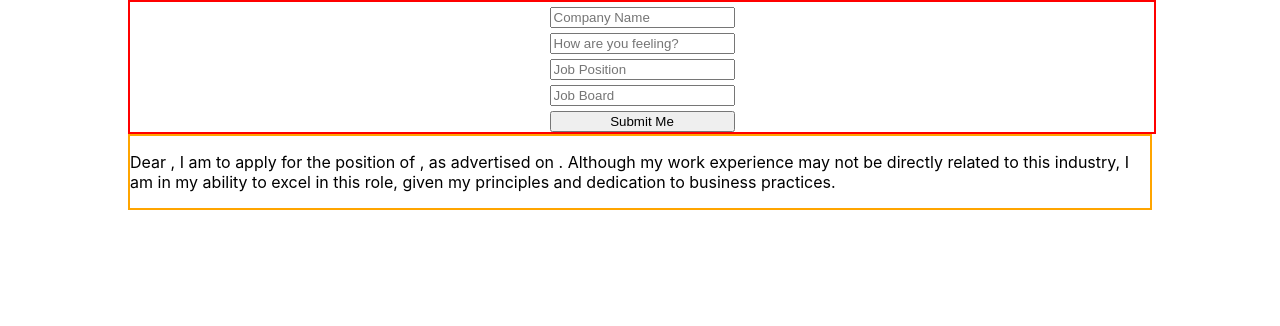
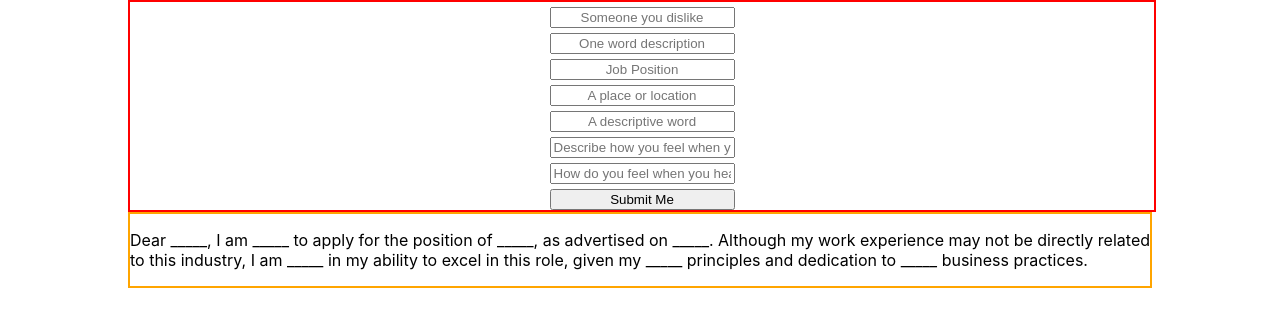
Before and after one commit to cover-letter-mad-libs/cover-letter-mad-libs, a React (Create React App) app: page / in a window 1280 px wide. Shown: the top 326 px of the page. Built offline with nearby package versions, Linux system fonts and the light colour scheme.

Commit message:
multiple adjective inputs added to correlate to multiple spots in the text output

```diff
--- a/src/App.css
+++ b/src/App.css
@@ -7,6 +7,7 @@
 
 .user-inputs {
   width: 100%;
+  height: 25%;
   display: flex;
   flex-direction: column;
   align-items: center;
@@ -24,6 +25,7 @@
   display: flex;
   flex-direction: column;
   margin-top: 5px;
+  text-align: center;
 }
 
 .user-inputs form button {
--- a/src/App.js
+++ b/src/App.js
@@ -3,25 +3,41 @@ import CoverLetter from "./CoverLetter";
 import { useState } from "react";
 
 function App() {
-  const [companyName, setCompanyName] = useState("");
+  const [companyName, setCompanyName] = useState("_____");
   const [userCompanyName, setUserCompanyName] = useState("");
 
-  const [adjective, setAdjective] = useState("");
+  const [adjective, setAdjective] = useState(['_____', '_____', '_____', '_____']);
   const [userAdjective, setUserAdjective] = useState("");
 
-  const [jobPosition, setJobPosition] = useState("");
+  const [jobPosition, setJobPosition] = useState("_____");
   const [userJobPosition, setUserJobPosition] = useState("");
 
-  const [place, setPlace] = useState("");
+  const [place, setPlace] = useState("_____");
   const [userPlace, setUserPlace] = useState("");
+
+  const [userAdjectiveTwo, setUserAdjectiveTwo] = useState("");
+  const [userAdjectiveThree, setUserAdjectiveThree] = useState("");
+  const [userAdjectiveFour, setUserAdjectiveFour] = useState("");
+
+  let adjectiveList = [];
 
   function handleSubmit(e) {
     e.preventDefault();
     setCompanyName(userCompanyName);
     setUserCompanyName("");
 
-    setAdjective(userAdjective);
+    adjectiveList.push(
+      userAdjective,
+      userAdjectiveTwo,
+      userAdjectiveThree,
+      userAdjectiveFour
+    );
+
+    setAdjective(adjectiveList);
     setUserAdjective("");
+    setUserAdjectiveTwo("");
+    setUserAdjectiveThree("");
+    setUserAdjectiveFour("");
 
     setJobPosition(userJobPosition);
     setUserJobPosition("");
@@ -29,15 +45,18 @@ function App() {
     setPlace(userPlace);
     setUserPlace("");
   }
+  console.log("adjective", adjective);
+  console.log("adjectiveList", adjectiveList);
 
   return (
     <div className="App">
+
       <div role="header"></div>
       <div className="user-inputs">
         <form onSubmit={handleSubmit}>
           {/* Company Input */}
           <input
-            placeholder="Company Name"
+            placeholder="Someone you dislike"
             name="companyName"
             value={userCompanyName}
             onChange={(e) => setUserCompanyName(e.target.value)}
@@ -45,7 +64,7 @@ function App() {
 
           {/* Adjective Input */}
           <input
-            placeholder="How are you feeling?"
+            placeholder="One word description"
             name="adjective"
             value={userAdjective}
             onChange={(e) => setUserAdjective(e.target.value)}
@@ -61,10 +80,31 @@ function App() {
 
           {/* Job Board Input */}
           <input
-            placeholder="Job Board"
+            placeholder="A place or location"
             name="place"
             value={userPlace}
             onChange={(e) => setUserPlace(e.target.value)}
+          />
+
+          <input
+            placeholder="A descriptive word"
+            name="adjectiveTwo"
+            value={userAdjectiveTwo}
+            onChange={(e) => setUserAdjectiveTwo(e.target.value)}
+          />
+
+          <input
+            placeholder="Describe how you feel when you eat a food that should be crunchy, but is instead soft"
+            name="adjectiveThree"
+            value={userAdjectiveThree}
+            onChange={(e) => setUserAdjectiveThree(e.target.value)}
+          />
+
+          <input
+            placeholder="How do you feel when you hear the phrase 'right', or 'yeah'?"
+            name="adjectiveFour"
+            value={userAdjectiveFour}
+            onChange={(e) => setUserAdjectiveFour(e.target.value)}
           />
           <button type="submit">Submit Me</button>
         </form>
--- a/src/CoverLetter.js
+++ b/src/CoverLetter.js
@@ -4,10 +4,10 @@ export default function CoverLetter({companyName, adjective, jobPosition, place}
     return (
         <p>Dear {companyName},
 
-        I am {adjective} to apply for the position of {jobPosition}, as advertised on {place}.
+        I am {adjective[0]} to apply for the position of {jobPosition}, as advertised on {place}.
         Although my work experience may not be directly related to this industry,
-        I am {adjective} in my ability to excel in this role,
-        given my {adjective} principles and dedication to {adjective} business practices.
+        I am {adjective[1]} in my ability to excel in this role,
+        given my {adjective[2]} principles and dedication to {adjective[3]} business practices.
         </p>
     )
 }
```
